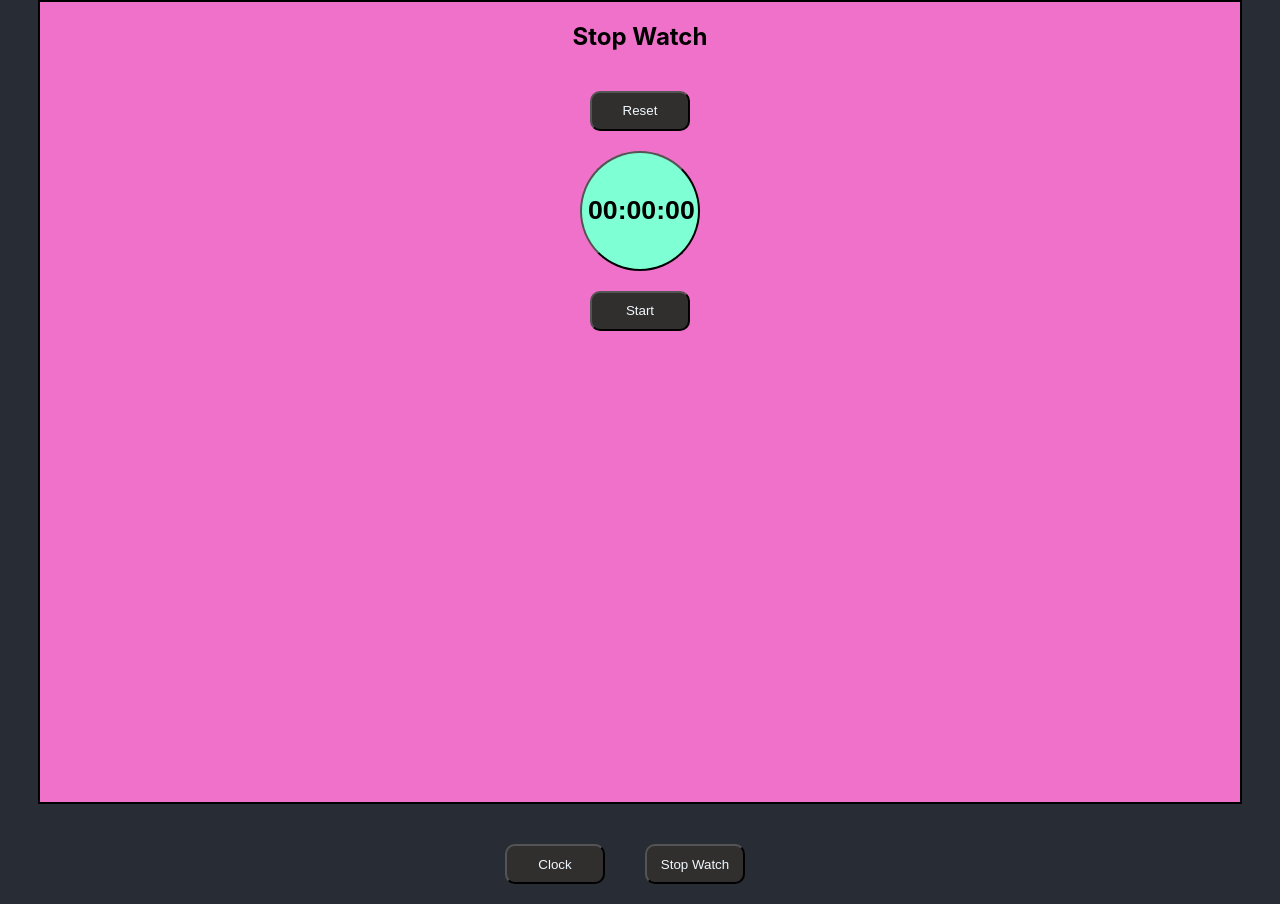
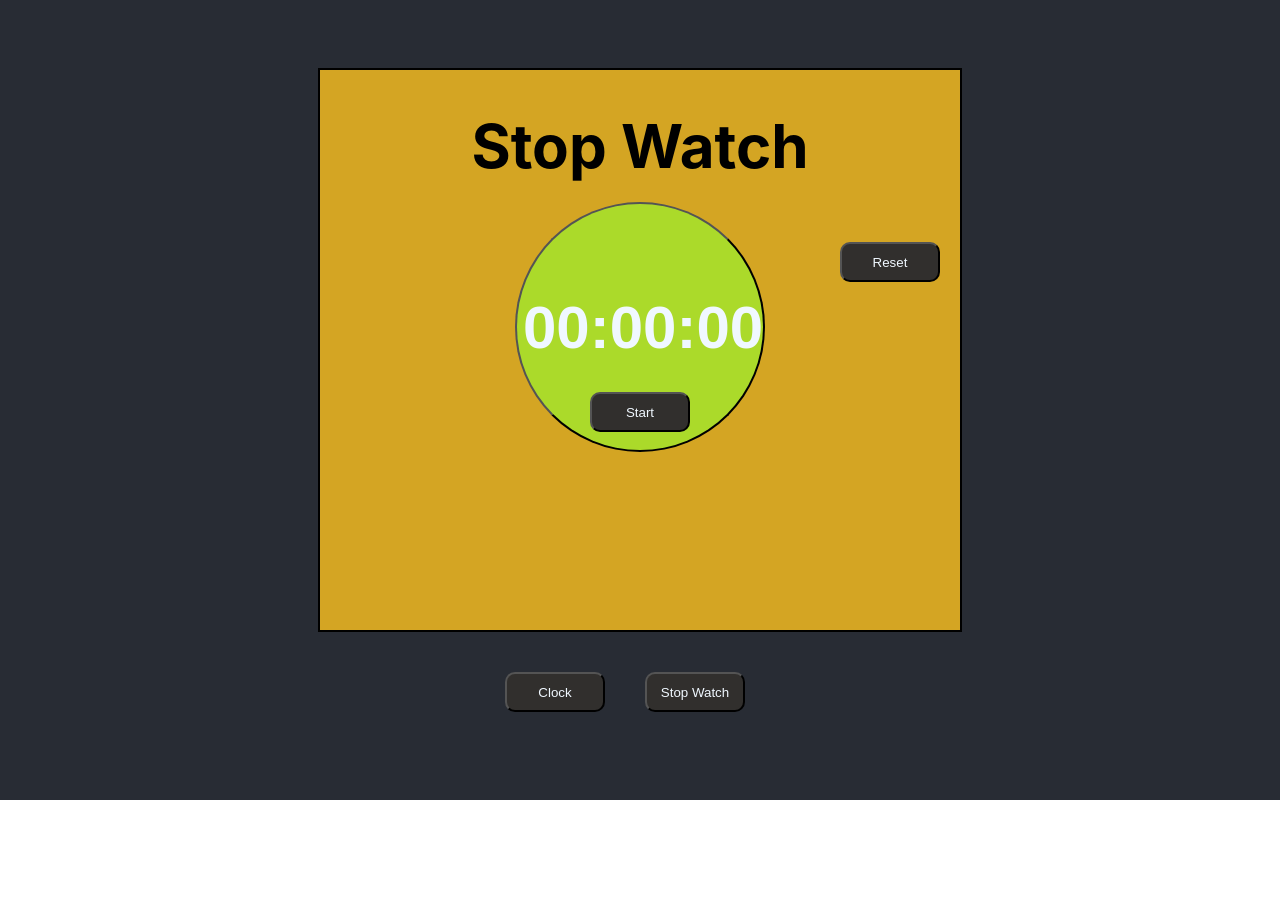
Before and after one commit to ajitbamane05/clockproject, a React (Create React App) app: page / in a window 1280 px wide. Both pictures are taken after a click on the button "Stop Watch". After the commit the page ends 800 px from the top, so only its background shows below. Built offline with nearby package versions, Linux system fonts and the light colour scheme.

Commit message:
changes done

```diff
--- a/src/Components/Clock/clock.css
+++ b/src/Components/Clock/clock.css
@@ -1,7 +1,7 @@
 .cointainer{
     height: 70vh;
-    width: 100vh;
-    background-color: aqua;
+    width: 80vh;
+    background-color: rgb(94, 228, 134);
     text-align: center;
     border:2px solid black;
 }
@@ -13,3 +13,11 @@
     font:30px;
     margin-top: 30px;
 }
+h1{
+    font:900;
+    font-size: 60px;
+}
+.facename{
+    font:25px;
+    color:aliceblue;
+  }
--- a/src/Components/Stopwatch/Stopwatch.js
+++ b/src/Components/Stopwatch/Stopwatch.js
@@ -32,6 +32,7 @@ export default function Stopwatch(props) {
     setTimerOn(false);
   }
   const reset= ()=>{
+    setTimerOn(false);
     setTime(0);
 
   }
@@ -39,7 +40,7 @@ export default function Stopwatch(props) {
     <div>
           <div className="cointainer1">
             <div className="facevalus1">
-                <span><h2>{props.face}</h2></span>
+                <span><h1>{props.face}</h1></span>
 
             </div>
             <div className="facevalus2">
@@ -49,7 +50,7 @@ export default function Stopwatch(props) {
 
             <div >
                 <button className="circle">
-                  <h1 className="facevalue3">
+                  <h1 className="facename">
                     {/* {parseInt(counterValue/3600)}:{parseInt((counterValue/60)%60)}:{counterValue%60} */}
                     <span>{("0"+Math.floor((time/60000)%60)).slice(-2)}:</span>
                     <span>{("0"+Math.floor((time/1000)%60)).slice(-2)}:</span>
--- a/src/Components/Stopwatch/stopwatch.css
+++ b/src/Components/Stopwatch/stopwatch.css
@@ -1,22 +1,38 @@
 .cointainer1{
-    height: 100vh;
-    width: 150vh;
-    background-color: rgb(240, 113, 202);
+    height: 70vh;
+    width: 80vh;
+    background-color: rgb(212, 165, 35);
     text-align: center;
     border:2px solid black;
 }
-.facevalue1{
+
+.facename{
     font:25px;
-    margin-bottom: 100px;
+    color:aliceblue;
 }
+.facevalus2{
+    text-align: end;
+}
+
 .clocktype1{
     font:30px;
-    margin-top: 100px;
-    margin-bottom: 70px;
 }
 .circle{
-    height: 120px;
-    width: 120px;
+    height: 250px;
+    width: 250px;
     border-radius: 100%;
-    background-color: aquamarine;
+    background-color: rgb(171, 218, 42);
+    position: relative;
+    bottom: 100px;
 }
+.startb{
+    position: relative;
+    bottom: 180px;
+}
+.reset{
+    text-align: center;
+}
+.facevalus3{
+    position: relative;
+    bottom: 60px;
+}
```
